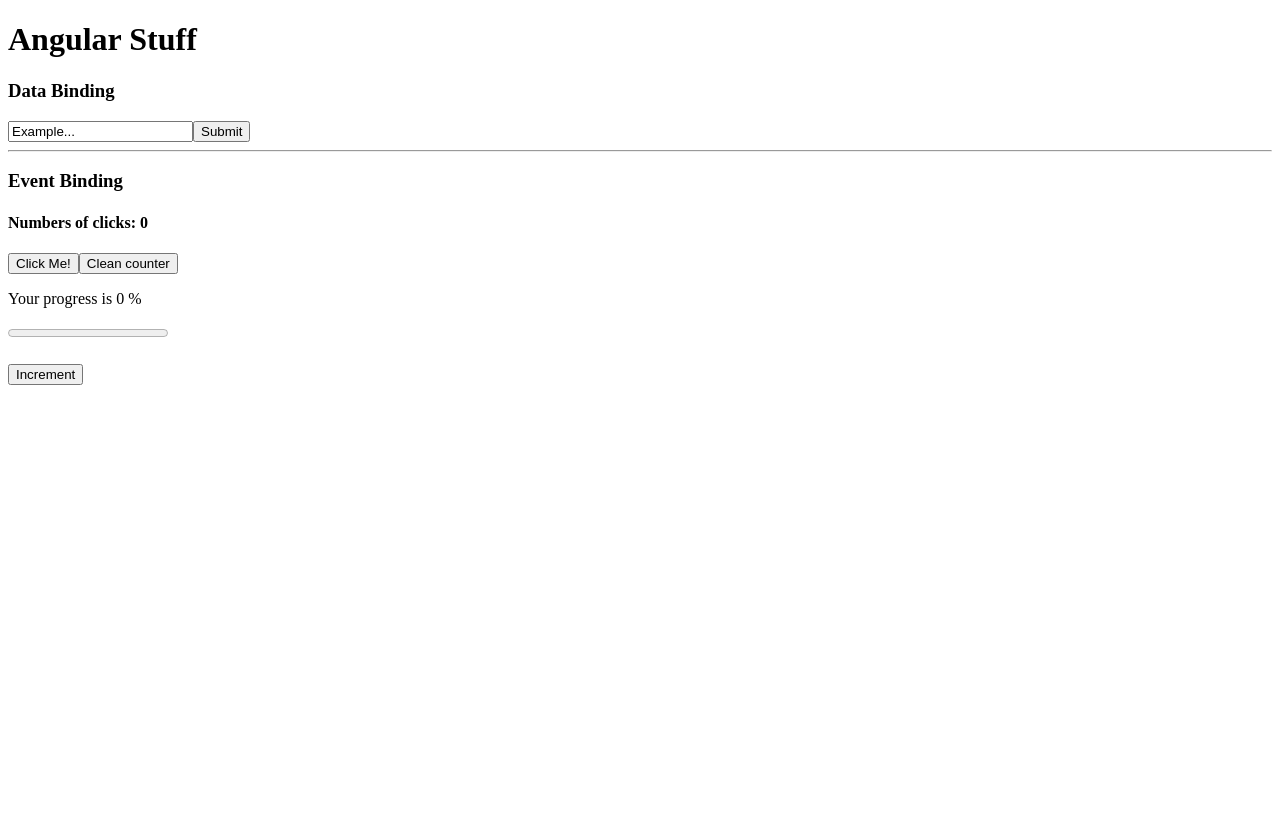
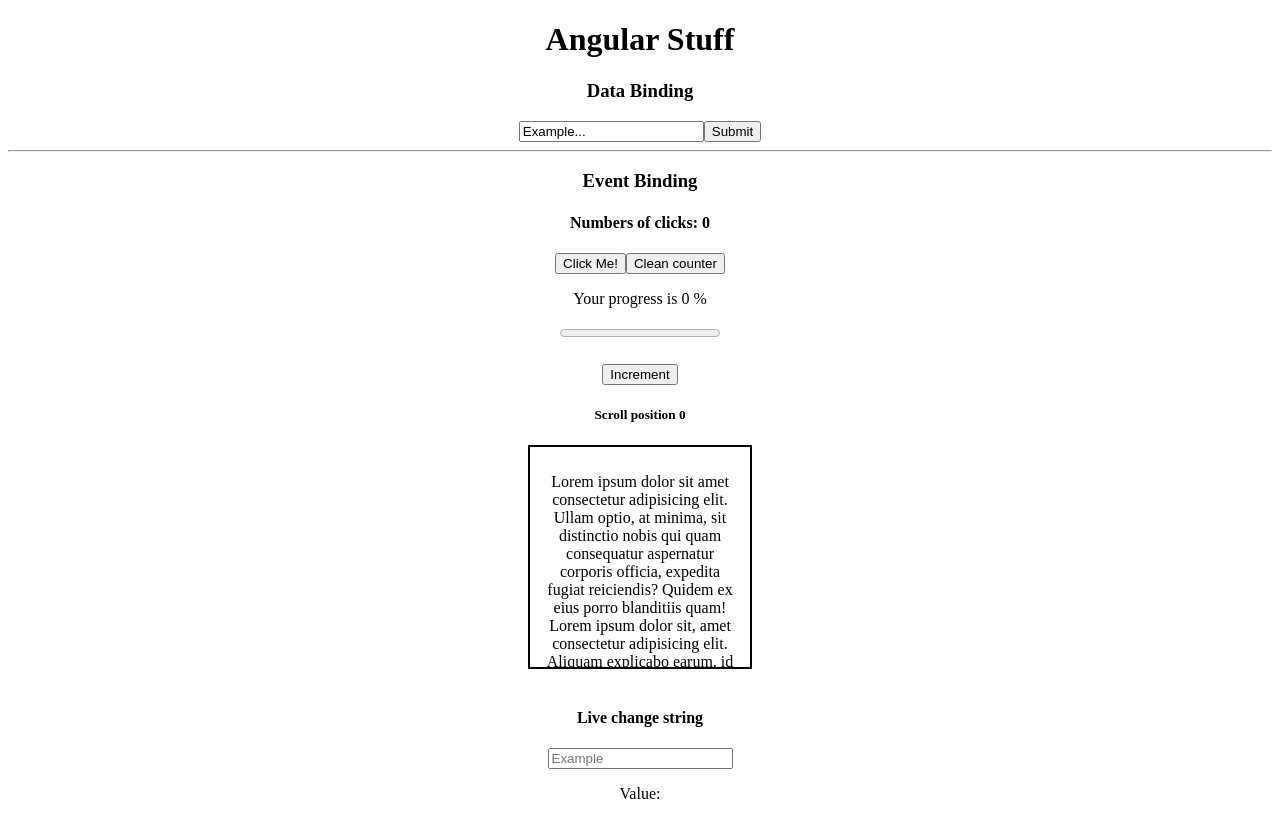
Before and after one commit to rvenegas5/my-store, an Angular app: page / in a window 1280 px wide. Built offline with nearby package versions, Linux system fonts and the light colour scheme.

Commit message:
Some Events Binding

```diff
--- a/src/app/app.component.html
+++ b/src/app/app.component.html
@@ -15,3 +15,14 @@
 <br>
 <h5>{{ warning }}</h5>
 <button style="cursor: pointer;" (click)="incrementProgress()" >Increment</button>
+<br>
+<h5>Scroll position {{ scrollOfDiv }} </h5>
+<div class="box" (scroll)="onScroll($event)" >
+  <p>Lorem ipsum dolor sit amet consectetur adipisicing elit. Ullam optio, at minima, sit distinctio nobis qui quam consequatur aspernatur corporis officia, expedita fugiat reiciendis? Quidem ex eius porro blanditiis quam!
+    Lorem ipsum dolor sit, amet consectetur adipisicing elit. Aliquam explicabo earum, id incidunt impedit illum voluptas dolor, facere placeat consequatur sapiente vero obcaecati corrupti assumenda, consectetur in natus veritatis iusto.
+  </p>
+</div>
+<br>
+<h4>Live change string</h4>
+<input type="text" placeholder="Example" (keyup)="changeText($event)"/>
+<p>Value: {{ textInput }}</p>
--- a/src/app/app.component.scss
+++ b/src/app/app.component.scss
@@ -0,0 +1,9 @@
+.box {
+  padding: 10px;
+  height: 200px;
+  width: 200px;
+  overflow: auto;
+  border: 2px solid black;
+  margin-right: auto;
+  margin-left: auto;
+}
--- a/src/app/app.component.ts
+++ b/src/app/app.component.ts
@@ -12,6 +12,8 @@
   count: number = 0;
   progress: number = 0;
   warning!: string;
+  scrollOfDiv: number = 0;
+  textInput!: string;
 
   onClick(): void {
     this.count = this.count + 1;
@@ -27,4 +29,14 @@
     else
       this.progress = this.progress + 2;
   }
+
+  onScroll(event: Event): void {
+    const element = event.target as HTMLElement; // Target to element div and the behavior is as HTMLElement
+    this.scrollOfDiv = element.scrollTop;
+  }
+
+  changeText(event: Event): void {
+    const element = event.target as HTMLInputElement;
+    this.textInput = element.value;
+  }
 }
--- a/src/index.html
+++ b/src/index.html
@@ -7,7 +7,7 @@
   <meta name="viewport" content="width=device-width, initial-scale=1">
   <link rel="icon" type="image/x-icon" href="favicon.ico">
 </head>
-<body>
+<body style="text-align: center;">
   <app-root></app-root>
 </body>
 </html>
```
